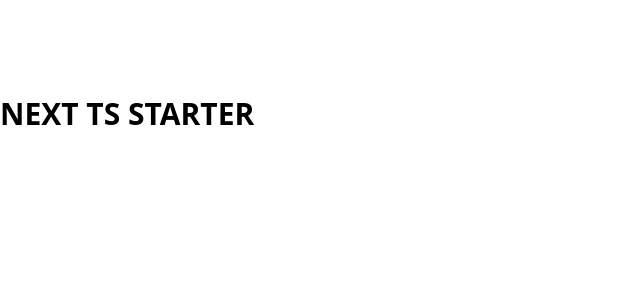
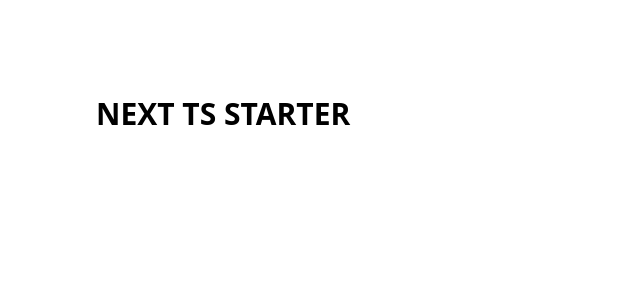
Before and after one commit to mcalayo/mcalayo.github.io, a Next.js app: page / in a window 1280 px wide. Shown: the top 300 px of the page, without its empty margins (0-640 px from the left). Built offline with nearby package versions, Linux system fonts and the light colour scheme.

Commit message:
small change to padding to check deployment

```diff
--- a/app/page.tsx
+++ b/app/page.tsx
@@ -2,7 +2,7 @@ import React from 'react'
 
 export default function Home() {
   return (
-    <section className='py-24'>
+    <section className='p-24'>
       <div className='container'>
         <h1 className='text-3xl font-bold'>NEXT TS STARTER</h1>
       </div>
```
